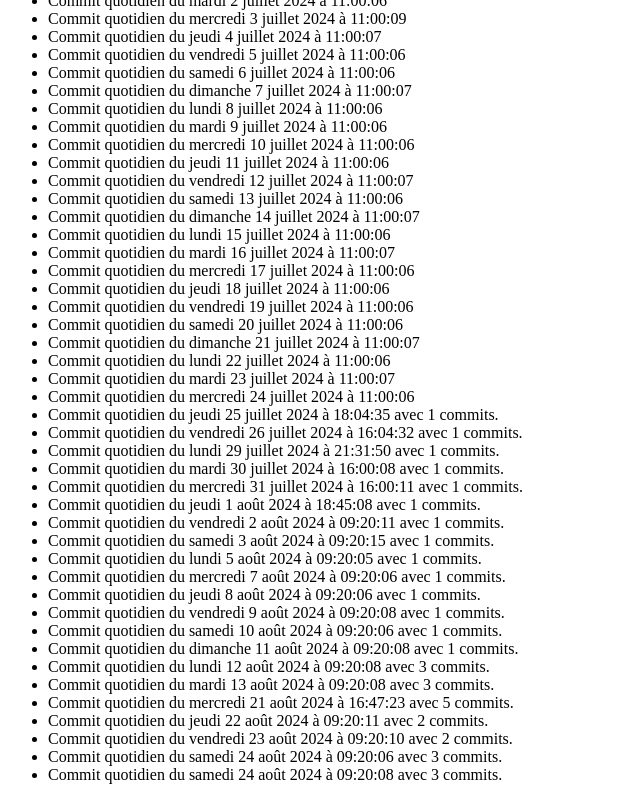
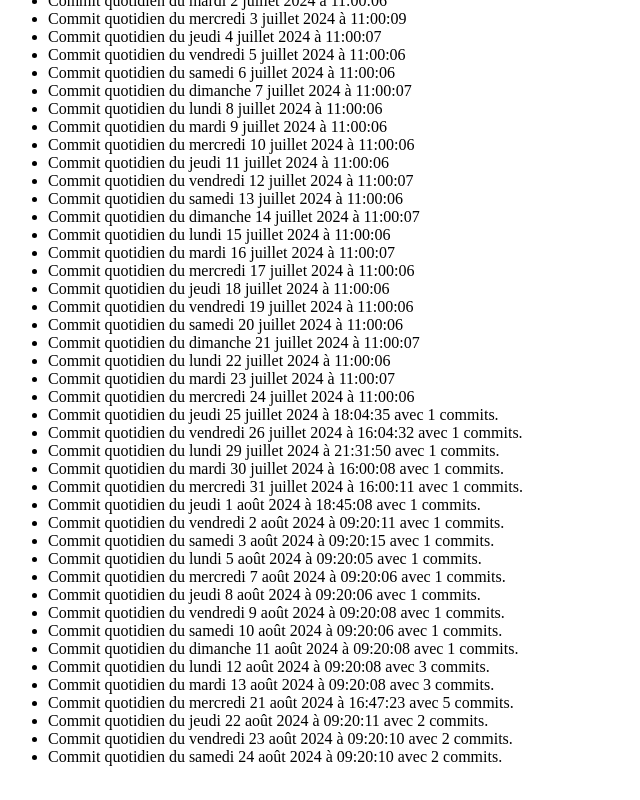
Before and after one commit to Reisorel/autocommit_bot, a website: page index.html in a window 1280 px wide. Shown: the part 1046-1846 px from the top of the page, without its empty margins (0-640 px from the left). Drawn offline with Linux system fonts and the light colour scheme.

Commit message:
Commit quotidien du samedi 24 août 2024 à 09:20:10 avec 3 commits.

```diff
--- a/index.html
+++ b/index.html
@@ -198,9 +198,7 @@
 
 <li>Commit quotidien du vendredi 23 août 2024 à 09:20:10 avec 2 commits.</li>
 
-<li>Commit quotidien du samedi 24 août 2024 à 09:20:06 avec 3 commits.</li>
-
-<li>Commit quotidien du samedi 24 août 2024 à 09:20:08 avec 3 commits.</li>
+<li>Commit quotidien du samedi 24 août 2024 à 09:20:10 avec 2 commits.</li>
 
 </ul>
   <script src="generate_commit.js"></script>
```
